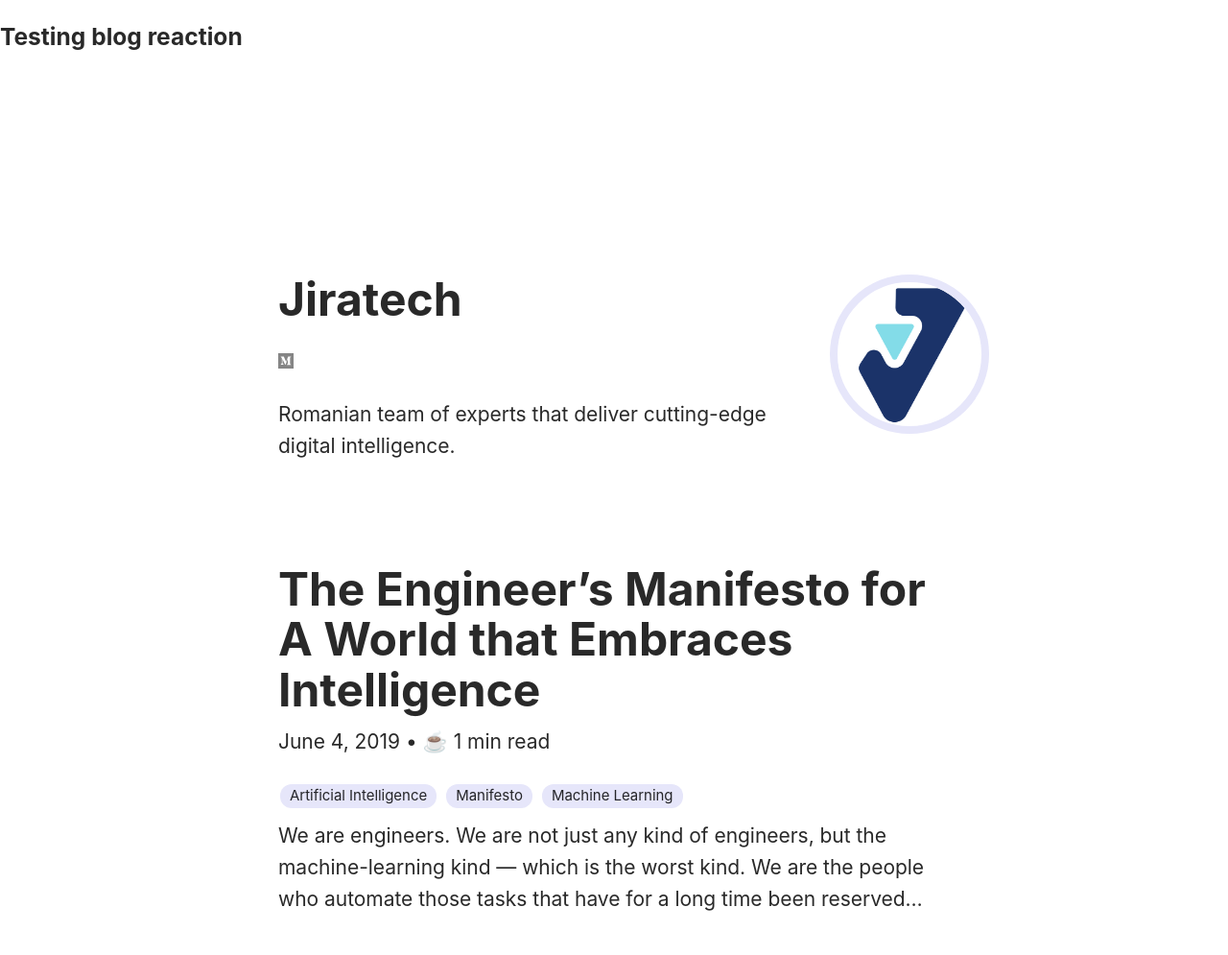
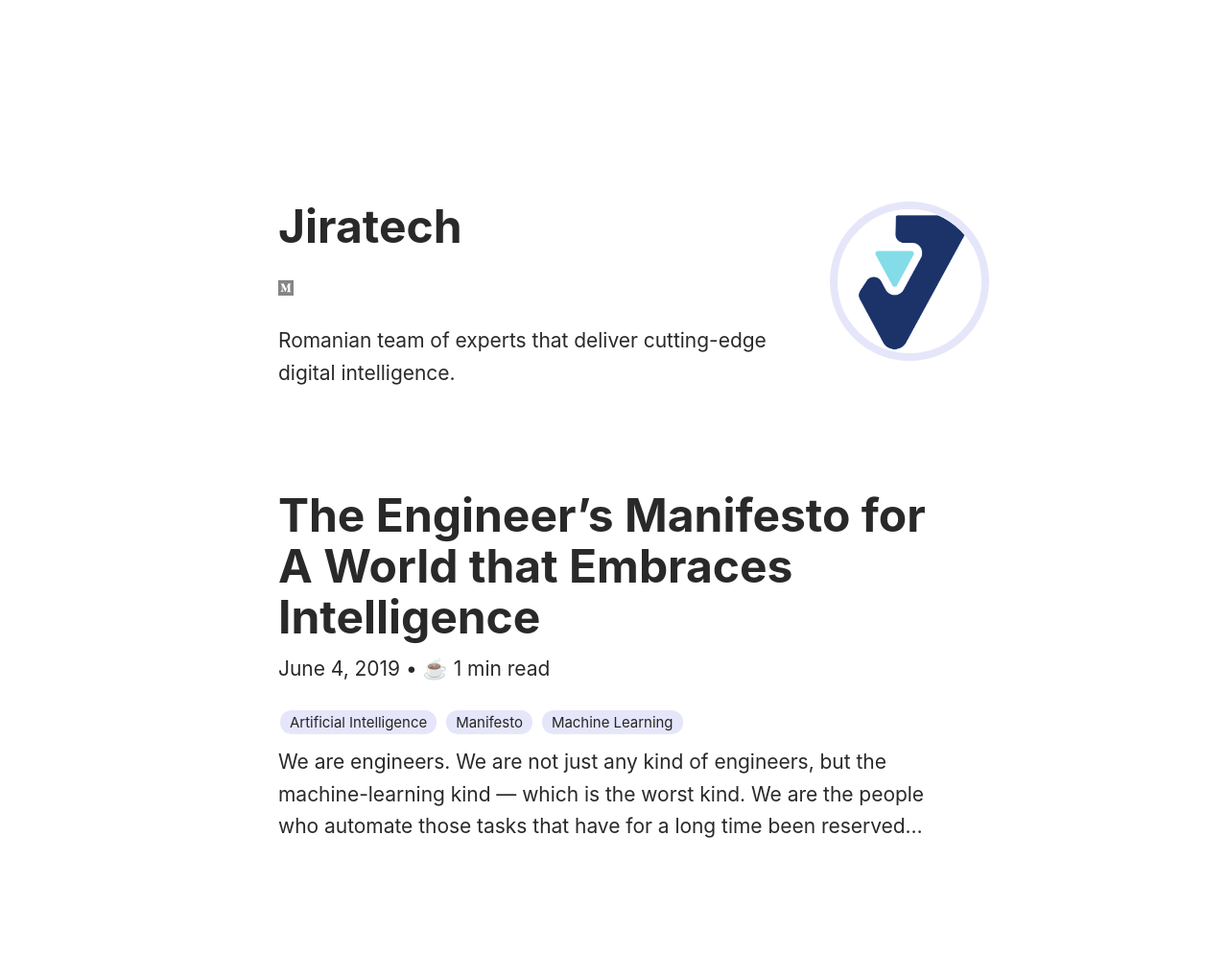
Before and after one commit to JiRadu/blog-jiratech, a Gatsby site: page / in a window 1280 px wide. Shown: the whole page at 96% size. After the commit the page ends 919 px from the top, so only its background shows below. Built offline with nearby package versions, Linux system fonts and the light colour scheme; Gatsby itself is replaced by a stand-in of ours.

Commit message:
Update layout.js

```diff
--- a/src/components/layout.js
+++ b/src/components/layout.js
@@ -4,10 +4,7 @@ import PropTypes from "prop-types"
 import "./layout.css"
 
 const Layout = ({ children }) => (
-  <>
-  <h3>Testing blog reaction</h3>
   <main>{children}</main>
-  </>
 )
 
 Layout.propTypes = {
```
